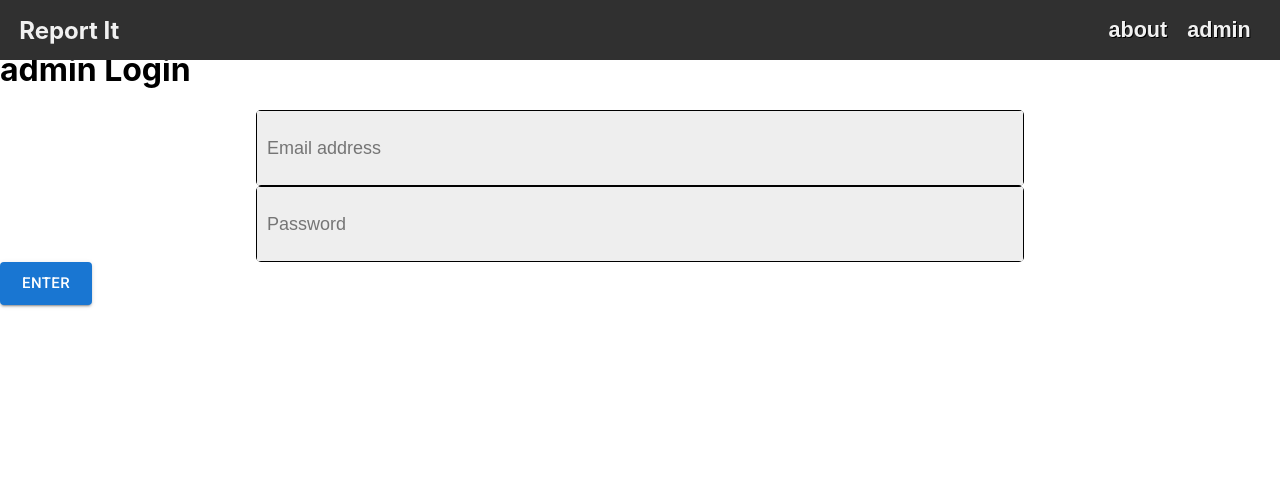
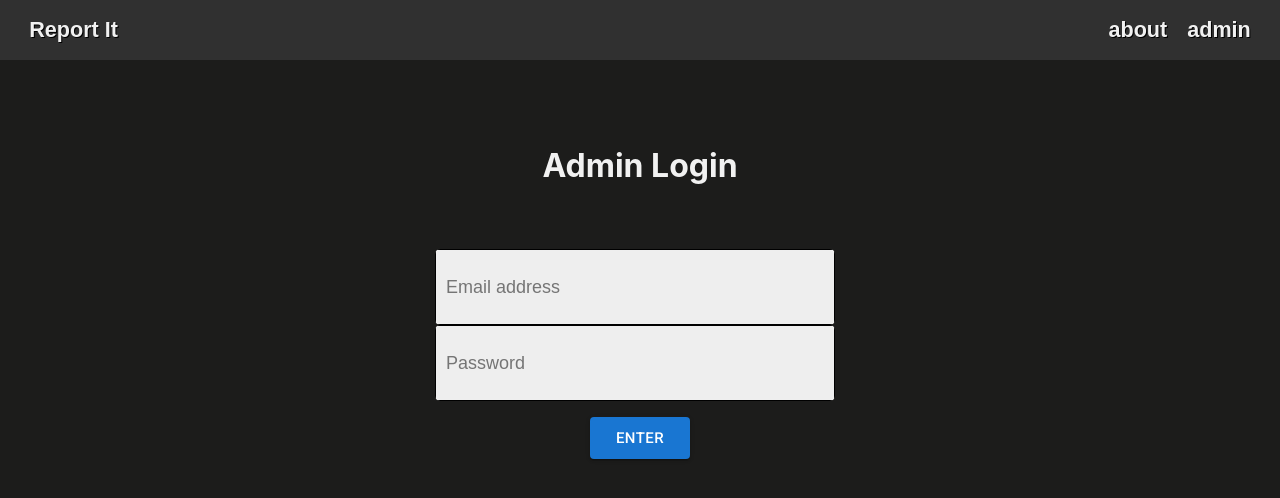
Before and after one commit to Tfauves/ReportItFrontEnd, a React (Create React App) app: page /adminlogin in a window 1280 px wide. Shown: the top 498 px of the page. Built offline with nearby package versions, Linux system fonts and the light colour scheme.

Commit message:
styles added to admin login login form sm change to api and other styles added

```diff
--- a/src/components/AreaAdmin/AdminLogin.js
+++ b/src/components/AreaAdmin/AdminLogin.js
@@ -23,10 +23,40 @@ const AdminLogin = () => {
 
   const onSubmit = async () => {
     setSubmitting(true);
+    // need to refactor service admin in the back
+    // try {
+    //   const res = await axios.post(`${apiHost}/api/auth/adminsignin`, query);
+    //   const profileRes = await axios.get(`${apiHost}/api/profile/self`, {
+    //     headers: {
+    //       Authorization: `Bearer ${res.data.token}`,
+    //     },
+    //   });
+    //   console.log(profileRes.data);
+    //   setAuth({ token: res.data.token, profile: profileRes.data });
+    //   setSubmitting(false);
+    //   navigate(`/admindash/${profileRes.data.id}`);
+    //   saveAuth(res.data);
+    // } catch (err) {
+    //   console.error(err.response.data.message);
+    //   alert(err.response.data.error);
+    //   setSubmitting(false);
+    // }
   };
+
   return (
-    <div>
-      <h1>admin Login</h1>
+    <div
+      style={{
+        display: "flex",
+        flex: "1",
+        flexDirection: "column",
+        alignItems: "center",
+        minHeight: "100vh",
+        backgroundColor: "#1c1c1b",
+      }}
+    >
+      <h1 style={{ marginTop: "3em", marginBottom: "2em", color: "#f1f1f1" }}>
+        Admin Login
+      </h1>
       <AdminLoginForm
         query={query}
         updateForm={updateForm}
--- a/src/components/AreaAdmin/AdminLoginForm.js
+++ b/src/components/AreaAdmin/AdminLoginForm.js
@@ -21,7 +21,13 @@ const AdminLoginForm = ({ query, submitting, updateForm, onSubmit }) => {
 
   return (
     <div>
-      <Form onSubmit={handleSubmit}>
+      <Form
+        onSubmit={handleSubmit}
+        style={{
+          maxWidth: "100px",
+          width: "50%",
+        }}
+      >
         <InlineInputContainer>
           <Input
             id="username"
@@ -44,7 +50,9 @@ const AdminLoginForm = ({ query, submitting, updateForm, onSubmit }) => {
         </InlineInputContainer>
       </Form>
 
-      <div>
+      <div
+        style={{ marginTop: "1em", display: "flex", flexDirection: "column" }}
+      >
         <Button
           sx={{ "&:hover": { color: "#303030" } }}
           style={{ marginBottom: ".5em" }}
--- a/src/components/AreaAdmin/AdminView.js
+++ b/src/components/AreaAdmin/AdminView.js
@@ -70,9 +70,7 @@ const AdminView = () => {
           }}
         >
           <h1 style={{ color: "#f1f1f1" }}>Image or text here</h1>
-          <p style={{ color: "#f1f1f1" }}>
-            how can RepotIt work for your municipality
-          </p>
+          <p style={{ color: "#f1f1f1" }}>Request a demo</p>
           <div>
             <Button
               sx={{ "&:hover": { color: "#303030" } }}
--- a/src/components/Auth/Login.js
+++ b/src/components/Auth/Login.js
@@ -3,6 +3,7 @@ import axios from "axios";
 import { AuthContext } from "../Providers/AuthProvider";
 import { useNavigate } from "react-router-dom";
 import LoginForm from "./LoginForm";
+import { apiHost } from "../../config";
 
 const Login = () => {
   const [query, setQuery] = useState({
@@ -30,9 +31,8 @@ const Login = () => {
     // submit query to backend to login.
     setSubmitting(true);
     try {
-      const host = process.env.REACT_APP_API_HOST || "http://localhost:8080";
-      const res = await axios.post(`${host}/api/auth/signin`, query);
-      const profileRes = await axios.get(`${host}/api/profile/self`, {
+      const res = await axios.post(`${apiHost}/api/auth/signin`, query);
+      const profileRes = await axios.get(`${apiHost}/api/profile/self`, {
         headers: {
           Authorization: `Bearer ${res.data.token}`,
         },
--- a/src/components/Auth/LoginForm.js
+++ b/src/components/Auth/LoginForm.js
@@ -62,9 +62,12 @@ const LoginForm = ({ query, submitting, updateForm, onSubmit }) => {
         >
           login
         </Button>
+        <p style={{ color: "#f1f1f1", fontSize: "13px" }}>
+          dont have an account?
+        </p>
         <Button
           sx={{ "&:hover": { color: "#303030" } }}
-          style={{ backgroundColor: "gray" }}
+          style={{ backgroundColor: "gray", marginTop: "-6px" }}
           onClick={handleNavigate}
           variant="contained"
           size="large"
--- a/src/components/Navbar/NavBar.js
+++ b/src/components/Navbar/NavBar.js
@@ -26,8 +26,8 @@ const NavBar = (props) => {
           padding: "0em 1.2em",
         }}
       >
-        <h2 style={{ color: "#f1f1f1" }}>Report It</h2>
-        {/* <NavButton style={{}} to="/" label="ReportIt!!!" /> */}
+        {/* <h2 style={{ color: "#f1f1f1" }}>Report It</h2> */}
+        <NavButton style={{}} to="/" label="Report It" />
       </div>
       <div
         style={{
```
